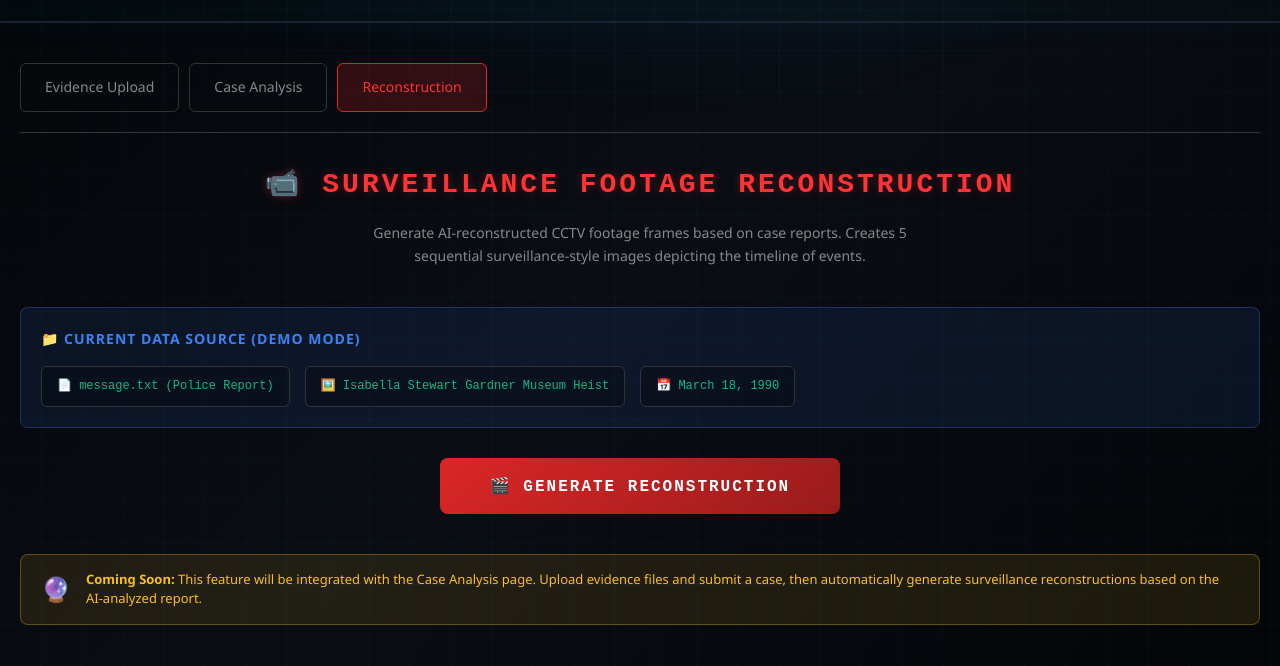
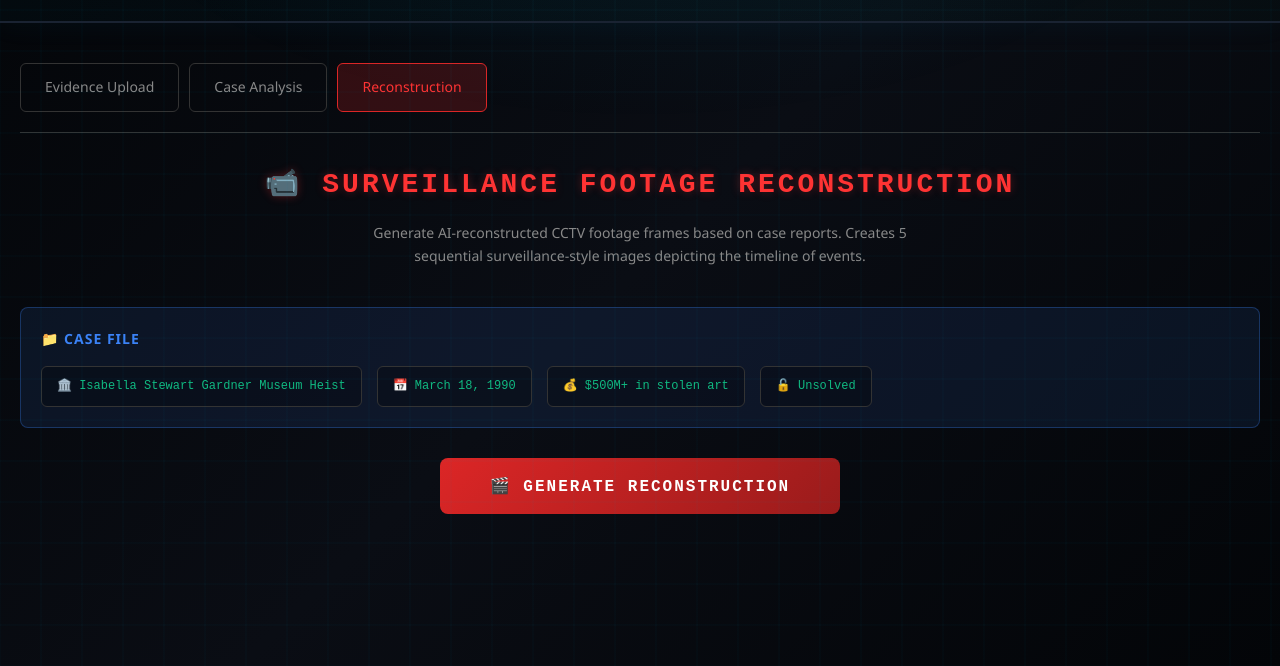
Before and after one commit to Aaronshahh/uofthacks2026, a website: page reconstruction.html in a window 1280 px wide. Shown: the part 134-800 px from the top of the page. Drawn offline with Linux system fonts and the light colour scheme.

Commit message:
Update reconstruction page - remove demo text, show real case info

```diff
--- a/reconstruction.html
+++ b/reconstruction.html
@@ -149,27 +149,6 @@
             color: #ef4444;
         }
 
-        .future-notice {
-            background: rgba(251, 191, 36, 0.1);
-            border: 1px solid rgba(251, 191, 36, 0.3);
-            border-radius: 8px;
-            padding: 15px 20px;
-            margin-top: 40px;
-            display: flex;
-            align-items: center;
-            gap: 15px;
-        }
-
-        .future-notice span {
-            font-size: 24px;
-        }
-
-        .future-notice p {
-            color: #fbbf24;
-            font-size: 13px;
-            line-height: 1.5;
-        }
-
         .nav-tabs {
             display: flex;
             gap: 10px;
@@ -223,11 +202,12 @@
         </div>
 
         <div class="source-info">
-            <h3>📁 CURRENT DATA SOURCE (DEMO MODE)</h3>
+            <h3>📁 CASE FILE</h3>
             <div class="source-files">
-                <div class="source-file">📄 message.txt (Police Report)</div>
-                <div class="source-file">🖼️ Isabella Stewart Gardner Museum Heist</div>
+                <div class="source-file">🏛️ Isabella Stewart Gardner Museum Heist</div>
                 <div class="source-file">📅 March 18, 1990</div>
+                <div class="source-file">💰 $500M+ in stolen art</div>
+                <div class="source-file">🔓 Unsolved</div>
             </div>
         </div>
 
@@ -246,12 +226,6 @@
             <div id="storyboardFrames" class="storyboard-grid"></div>
         </div>
 
-        <div class="future-notice">
-            <span>🔮</span>
-            <p><strong>Coming Soon:</strong> This feature will be integrated with the Case Analysis page.
-               Upload evidence files and submit a case, then automatically generate surveillance reconstructions
-               based on the AI-analyzed report.</p>
-        </div>
     </div>
 
     <script>
```
